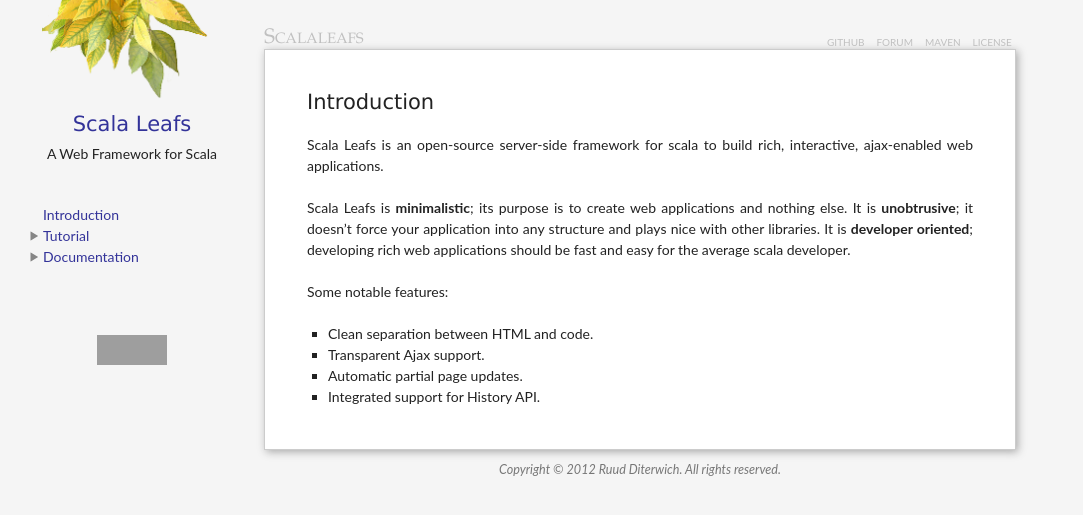
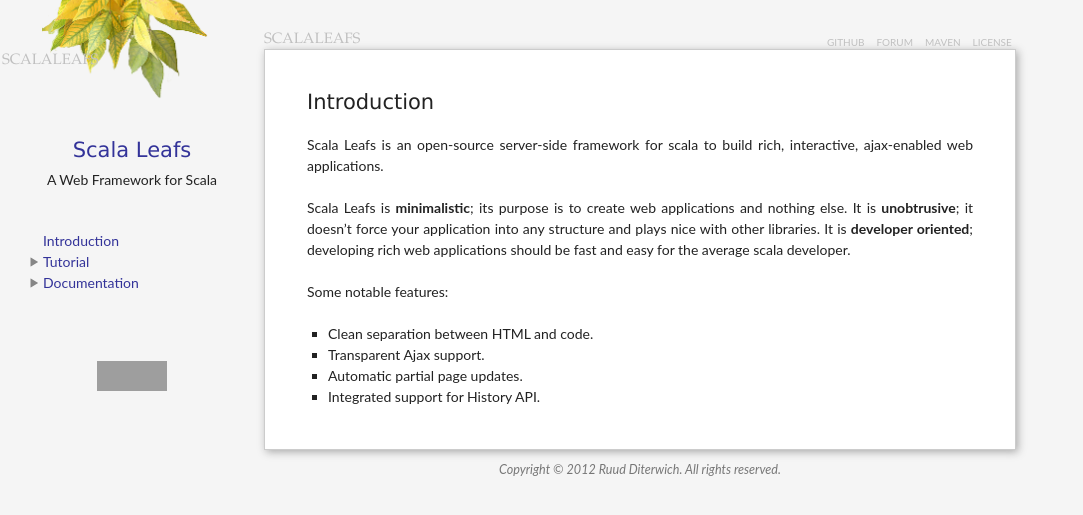
Before and after one commit to scalastuff/scalaleafs, a Jekyll site: the page built from index.md, in a window 1280 px wide. Shown: the top 515 px of the page, without its empty margins (0-1083 px from the left). Built offline with Jekyll 4.4.1, drawn with Linux system fonts in a browser that asks for light colours; grey boxes are pictures that could not be loaded.

Commit message:
Updated _layouts/default.html

```diff
--- a/_layouts/default.html
+++ b/_layouts/default.html
@@ -26,6 +26,12 @@
                   src="/img/leafs-autumn.png"/></a>
                 </div>
                     <br/>
+                                  <div id="header">
+    <h1>
+    	<a href="/" title="ScalaLeafs">scalaleafs</a>
+
+    </h1>
+                </div>
                 <a href="/"><h1 style="margin-top: 70px; text-align: center; margin-bottom: 0;">Scala Leafs</h1></a>
                   <div style="margin-top:8px; text-align: center;">A Web Framework for Scala</div>
 
@@ -61,7 +67,7 @@
 
                   <div id="header">
     <h1>
-    	<a href="/" title="ScalaLeafs">Scalaleafs</a>
+    	<a href="/" title="ScalaLeafs">scalaleafs</a>
 
     </h1>
     <ul class="nav">
```
